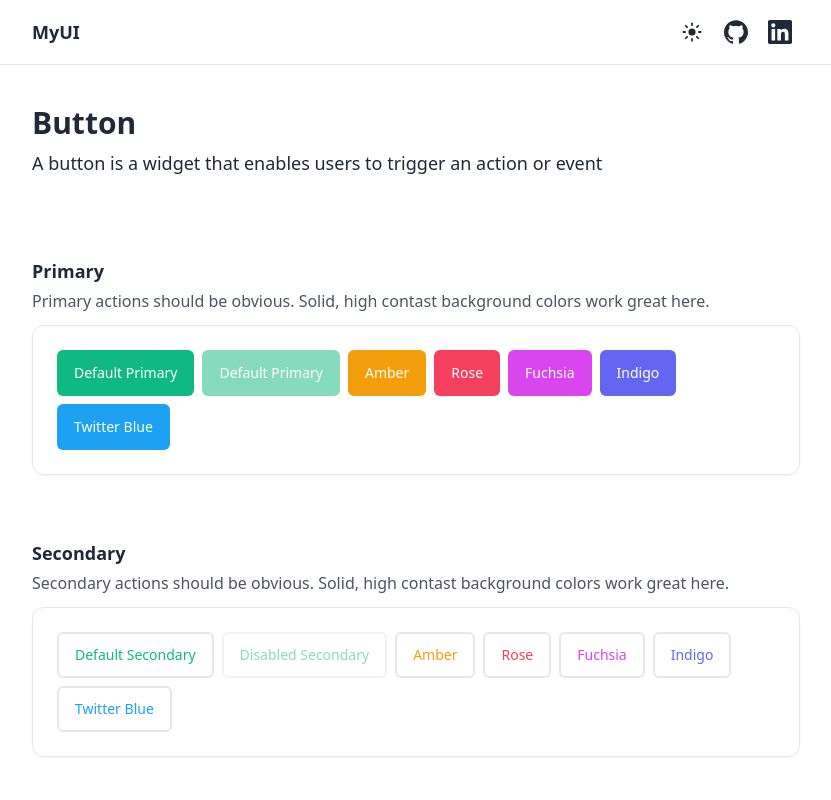
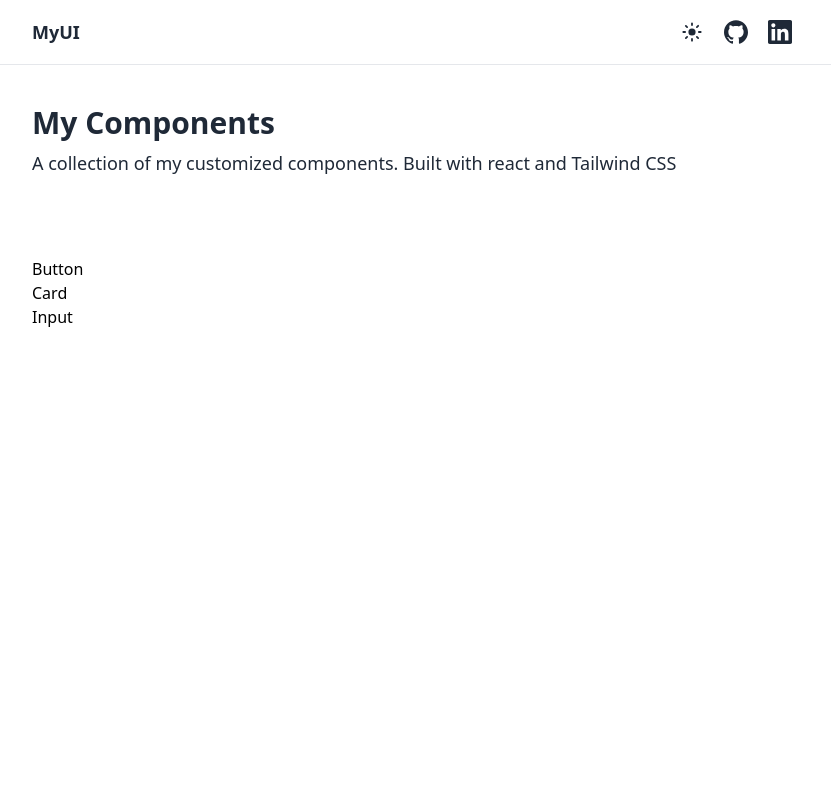
Before and after one commit to LeoGoubard/myown-uilibrary, a React (Vite) app: page / in a window 1280 px wide. Shown: the top 800 px of the page, without its empty margins (224-1055 px from the left). Built offline with nearby package versions, Linux system fonts and the light colour scheme.

Commit message:
feat: a small home made react router

```diff
--- a/package.json
+++ b/package.json
@@ -14,6 +14,7 @@
 		"react": "^18.2.0",
 		"react-dom": "^18.2.0",
 		"react-icons": "^5.0.1",
+		"react-router-dom": "^6.21.3",
 		"tailwind-merge": "^2.2.0"
 	},
 	"devDependencies": {
--- a/src/App.tsx
+++ b/src/App.tsx
@@ -1,15 +1,73 @@
+import { useState, useEffect } from "react";
 import Layout from "./components/site/Layout";
 import ButtonPage from "./routes/Button";
 import CardPage from "./routes/Card";
 import InputPage from "./routes/Input";
+import Container from "./components/site/Container";
 
 export default function App() {
-	return (
+  const [currentPath, setCurrentPath] = useState(window.location.pathname)
+
+
+  useEffect(() => {
+    const handlePopState = () => {
+      setCurrentPath(window.location.pathname)
+    }
+
+    window.addEventListener("popstate", handlePopState)
+
+    return () => {
+      window.removeEventListener("popstate", handlePopState)
+    }
+  }, [])
+
+  const navigate = (path: string) => {
+    window.history.pushState({}, "", path)
+
+    setCurrentPath(path)
+  }
+  const renderComponent = () => {
+    switch (currentPath) {
+      case "/":
+        return (
+          <HomePage>
+            <div className="flex flex-col text-black dark:text-white">
+              <a onClick={() => navigate("/button")}>Button</a>
+              <a onClick={() => navigate("/card")}>Card</a>
+              <a onClick={() => navigate("/input")}>Input</a>
+            </div>
+          </HomePage>
+        )
+
+      case "/button":
+        return <ButtonPage />
+
+      case "/card":
+        return <CardPage />
+
+      case "/input":
+        return <InputPage />
+
+        default:
+          return <div>No bueno Not found 404</div>
+    }
+  }
+
+  return (
     <Layout>
-      <ButtonPage />
-      <CardPage />
-      <InputPage />
+      {renderComponent()}
+    </Layout>
+  )
 
-    </Layout>
-	)
 }
+
+export const HomePage = ({ children } : {children?: React.ReactNode}) => {
+  return (
+    <Container
+      title="My Components"
+      description="A collection of my customized components. Built with react and Tailwind CSS"
+    >
+      {children}
+    </Container>
+  )
+}
```
Also changed, not shown: 1 other file (tests, documents, lock files or other folders).
